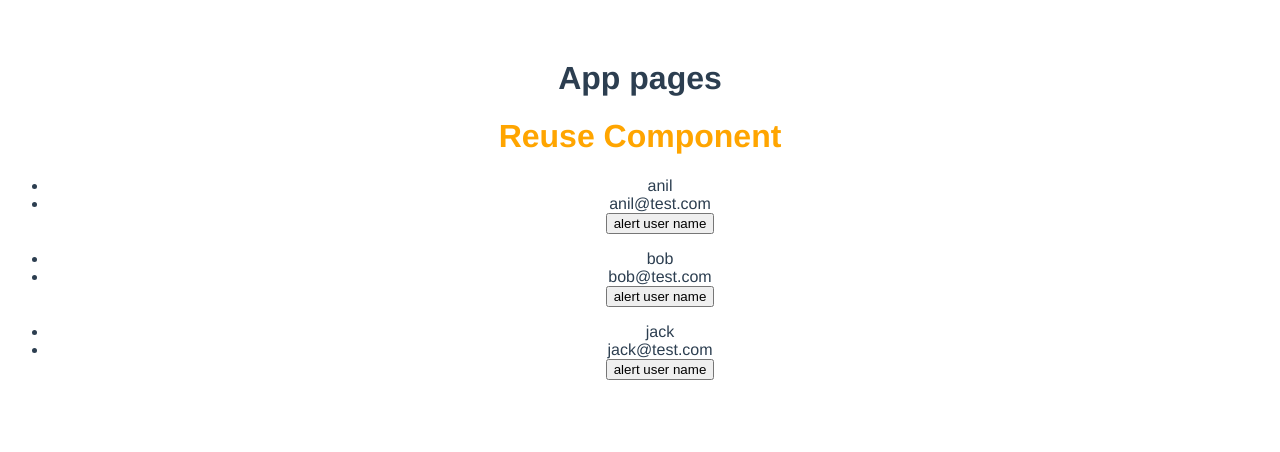
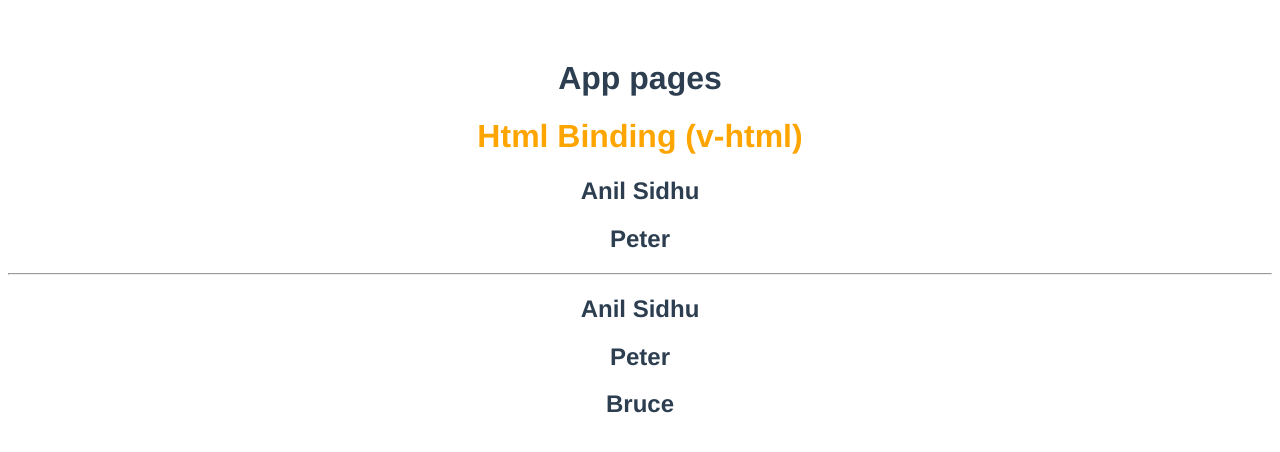
Before and after one commit to simonvista/Vue3, a Vue app: page / in a window 1280 px wide. Shown: the top 452 px of the page. Built offline with nearby package versions, Linux system fonts and the light colour scheme.

Commit message:
17-0000 is done

```diff
--- a/src/components/Home.vue
+++ b/src/components/Home.vue
@@ -1,40 +1,24 @@
 <template>
-  <h1>Reuse Component</h1>
-
-  <ul v-for="user in users" :key="user.id">
-    <User :user="user" :getData="getData" />
-  </ul>
+  <h1>Html Binding (v-html)</h1>
+  <div v-html="tag1"></div>
+  <div v-html="tag2"></div>
+  <hr />
+  <div v-html="tag1 + tag2 + tag3"></div>
 </template>
 
 <script>
-import User from "./User.vue";
-
 export default {
-  components: { User },
+  components: {},
   name: "Home",
   data() {
     return {
-      users: [
-        {
-          name: "anil",
-          email: "anil@test.com",
-        },
-        {
-          name: "bob",
-          email: "bob@test.com",
-        },
-        {
-          name: "jack",
-          email: "jack@test.com",
-        },
-      ],
+      text: "anil sidhu",
+      tag1: "<h2>Anil Sidhu</h2>",
+      tag2: "<h2>Peter</h2>",
+      tag3: "<h2>Bruce</h2>",
     };
   },
-  methods: {
-    getData(user) {
-      console.warn(`Hi ${user.name}, ${user.email}`);
-    },
-  },
+  methods: {},
 };
 </script>
 
--- a/src/components/User.vue
+++ /dev/null
@@ -1,19 +0,0 @@
-<template>
-  <div>
-    <li>{{ user.name }}</li>
-    <li>{{ user.email }}</li>
-    <button v-on:click="getData(user)">alert user name</button>
-  </div>
-</template>
-
-<script>
-export default {
-  name: "User",
-  props: {
-    //   data type must be claimed below
-    user: Object,
-    getData: Function,
-  },
-  methods: {},
-};
-</script>
```
Also changed, not shown: src/components/HelloWorld.vue (deleted, +0 -14 lines).
